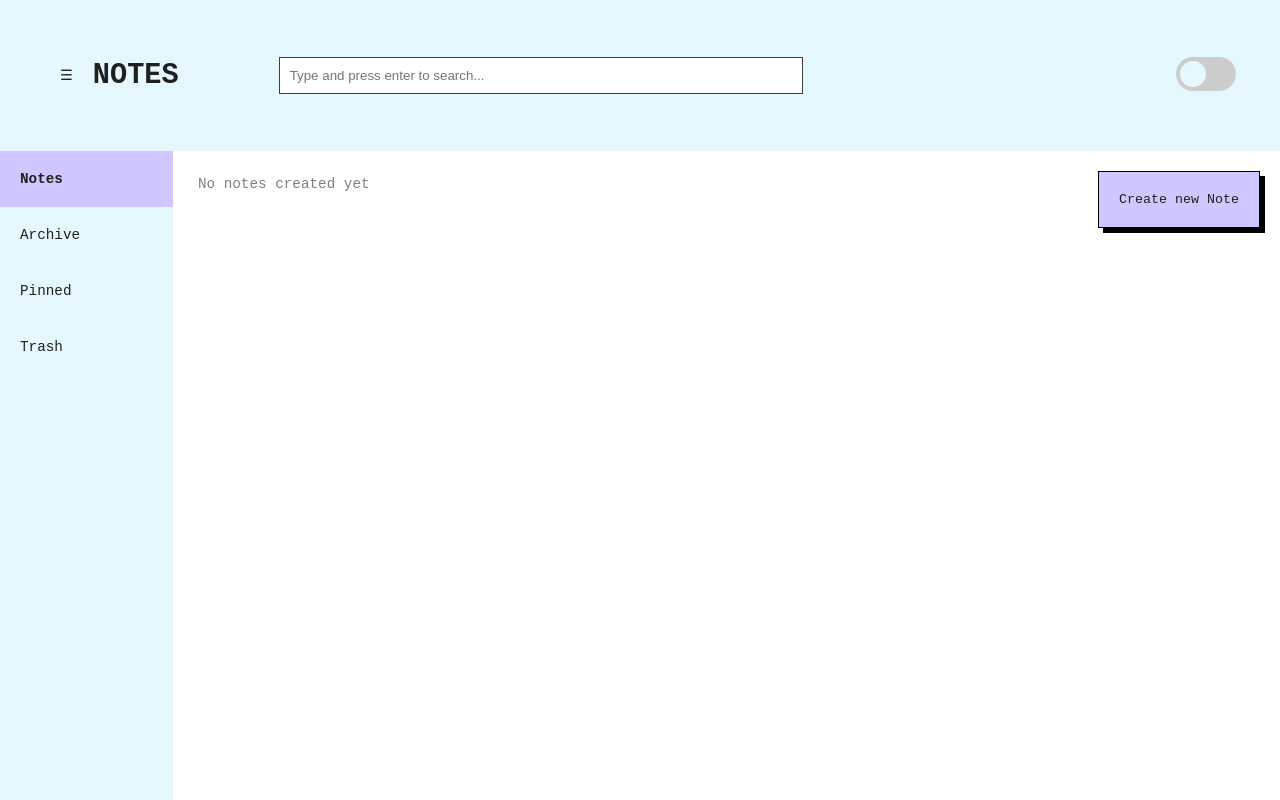
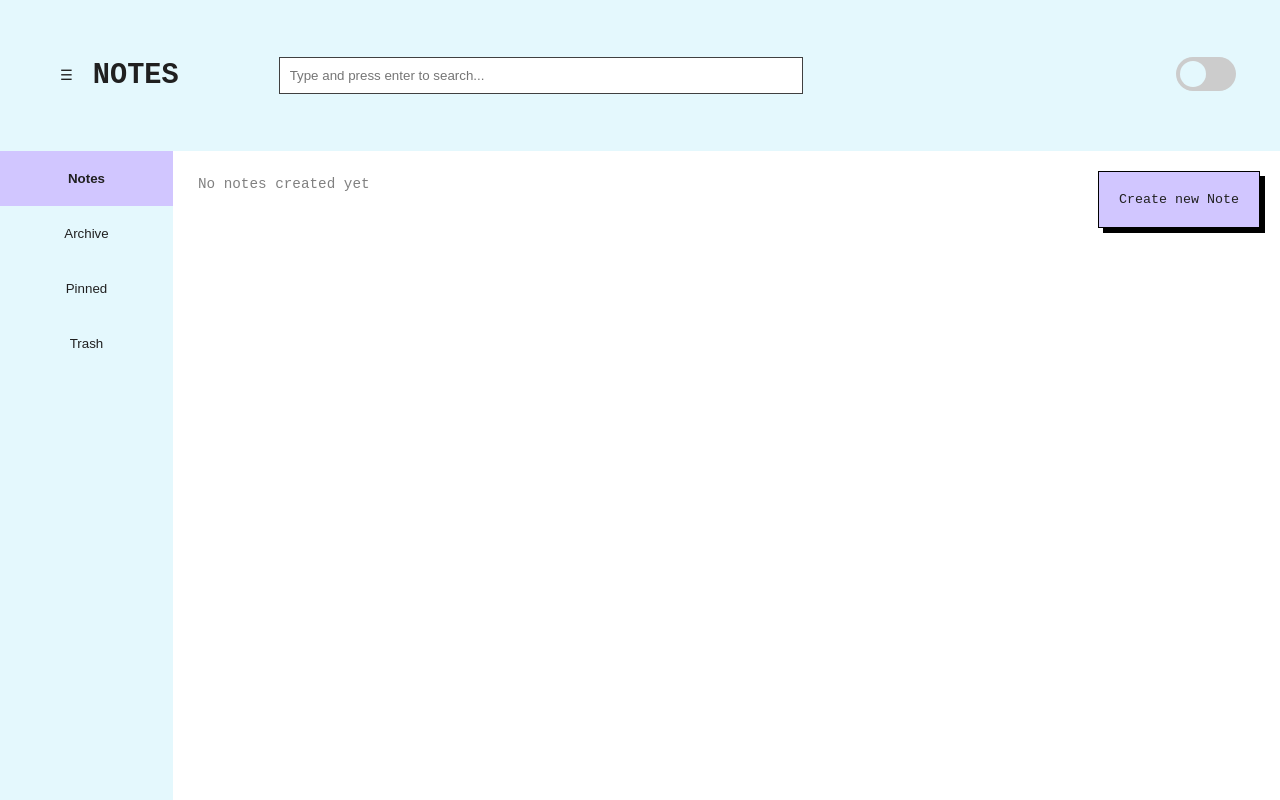
Before and after one commit to sakshikapoor/notes, a React (Create React App) app in the folder my-app/: page / in a window 1280 px wide. Shown: the top 800 px of the page. Built offline with nearby package versions, Linux system fonts and the light colour scheme.

Commit message:
made sidebar buttons clickable

```diff
--- a/my-app/src/components/Sidebar.css
+++ b/my-app/src/components/Sidebar.css
@@ -1,6 +1,7 @@
-.sidebar-selected {
+.sidebar-tabs.sidebar-selected {
   background: var(--primary-dark-color);
   color: white;
+  color: var(--font-color);
   font-weight: 600;
 }
 
@@ -14,6 +15,9 @@
 
 .sidebar-tabs {
   padding: 20px;
+  border: none;
+  width: 100%;
   cursor: pointer;
+  background: unset;
   color: var(--font-color);
 }
--- a/my-app/src/components/Sidebar.js
+++ b/my-app/src/components/Sidebar.js
@@ -17,7 +17,7 @@ const Sidebar = () => {
 
   const tabViews = tabs.map(tab => {
     return (
-      <div
+      <button
         key={tab.id}
         onClick={() => selectThisTab(tab.id)}
         className={
@@ -27,7 +27,7 @@ const Sidebar = () => {
         }
       >
         {tab.name}
-      </div>
+      </button>
     );
   });
 
--- a/my-app/src/components/notes/NotesContainer.css
+++ b/my-app/src/components/notes/NotesContainer.css
@@ -101,7 +101,7 @@
   display: none;
 }
 
-@media only screen and (max-width: 600px) {
+@media only screen and (max-width: 1000px) {
   .note-create {
     border-radius: 50%;
     height: 40px;
```
